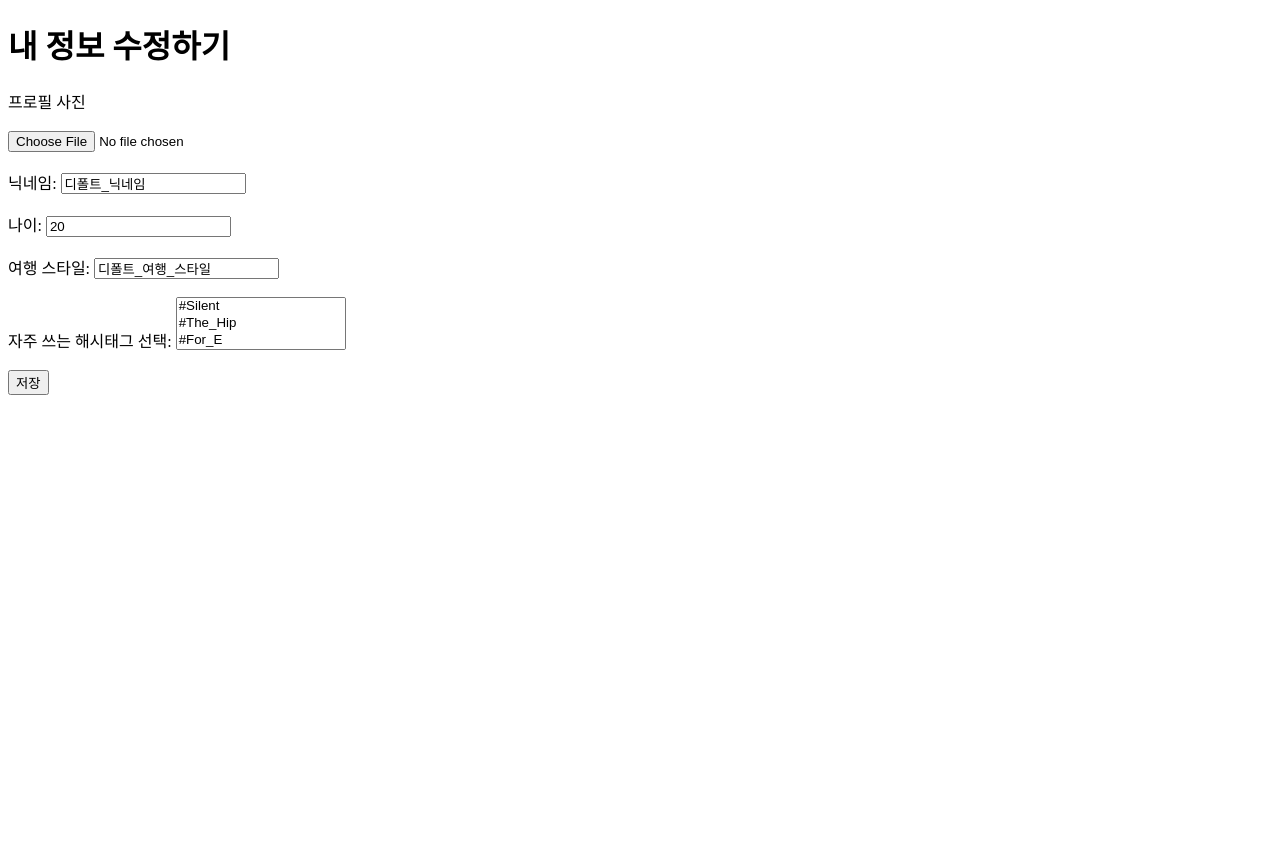
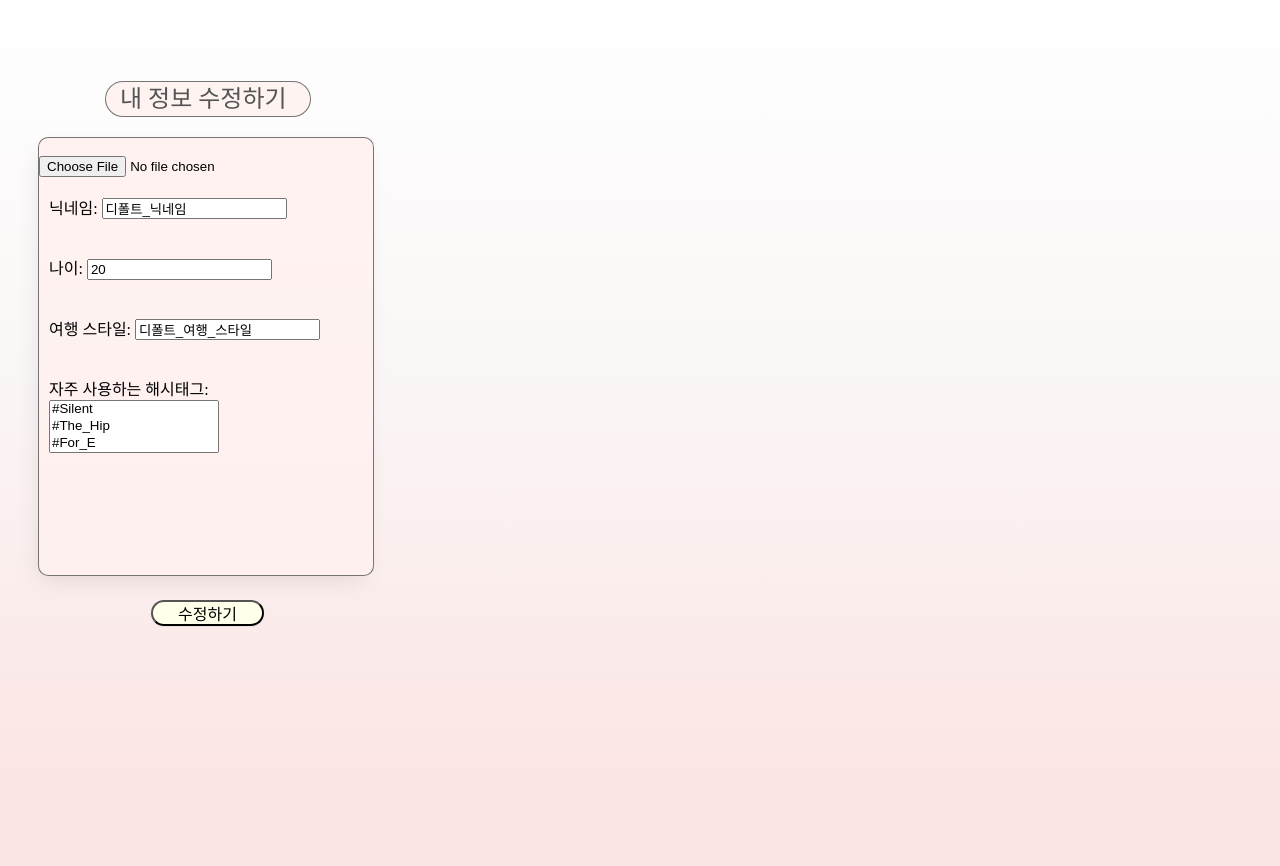
Before and after one commit to nagaeng/Mapmory, a Django app: template Mapmory/mypage/templates/edit_profile.html in a window 1280 px wide. Shown: the top 866 px of the page. Before the commit the page ends 395 px from the top, so only its background shows below. Run offline with Django 4.2, Linux system fonts and the light colour scheme; the template is opened without the code that fills it: values that come from a table or form of the project are taken from there, others are empty; data comes from the database, SQL or seed files in the repository; some web fonts are replaced.

Commit message:
design: 마이페이지, 내정보수정하기

```diff
--- a/Mapmory/mypage/templates/edit_profile.html
+++ b/Mapmory/mypage/templates/edit_profile.html
@@ -1,15 +1,31 @@
+{% load static %}
 <!DOCTYPE html>
 <html>
 <head>
-    <title>edit_profile</title>
+    <title>마이페이지 내 정보 수정하기</title>
+    <!--배경색, 폰트-->
+    <link rel="stylesheet" href="{% static 'css/main.css' %}">
+    <!--아이콘-->
+    <link href="https://fonts.googleapis.com/icon?family=Material+Icons" rel="stylesheet">
+    <!--글쓰기-->
+    <link rel="stylesheet" type="text/css" href="{% static 'css/_6_2myPage_edit.css' %}">
+
 </head>
 <body>
-    <h1>내 정보 수정하기</h1>
+    <!--내정보수정하기제목-->
+    <div class="myinfoedit" style="width: 204px; height: 34px; left: 97px; top: 73px; position: absolute">
+        <div class="back"></div>
+        <div class="text">내 정보 수정하기</div>
+      </div>
+
+
+
         <form method="post" enctype="multipart/form-data">
+            <div class="nemoBack">
             {% csrf_token %}
-        <label for="{{ form.profile_picture.id_for_label }}">프로필 사진</label><br>
+            <!--프로필사진-->
             {% if form.instance.profile_picture %}
-            <img src="{{ form.instance.profile_picture.url }}" alt="프로필 사진">
+                <img height="100" width="100" src="{{ form.instance.profile_picture.url }}" alt="프로필 사진">
             {% endif %}<br>
             {{ form.profile_picture }}
             {% if form.profile_picture.errors %}
@@ -20,6 +36,9 @@
                 </ul>
             {% endif %}
             <br><br>
+
+            <!-- 닉네임 -->
+            <div class="nickname">
                 <label for="{{ form.nickname.id_for_label }}">닉네임: </label>
                 {{ form.nickname }}
                 {% if form.nickname.errors %}
@@ -29,7 +48,12 @@
                         {% endfor %}
                     </ul>
                 {% endif %}
+            </div>
+
             <br><br>
+
+            <!-- 나이 -->
+            <div class="age">
                 <label for="{{ form.age.id_for_label }}">나이: </label>
                 {{ form.age }}
                 {% if form.age.errors %}
@@ -39,7 +63,11 @@
                         {% endfor %}
                     </ul>
                 {% endif %}
+            </div>
+
             <br><br>
+            <!-- 여행스타일 -->
+            <div class="travelSt">
                 <label for="{{ form.travel_style.id_for_label }}">여행 스타일: </label>
                 {{ form.travel_style }}
                 {% if form.travel_style.errors %}
@@ -49,15 +77,28 @@
                         {% endfor %}
                     </ul>
                 {% endif %}
+            </div>
+
             <br><br>
-        <label for="hashtags">자주 쓰는 해시태그 선택: </label>
+            <!-- 자주 사용하는 해시태그 -->
+            <div class="usuallyUsedHT">
+                <label for="hashtags">자주 사용하는 해시태그: </label>
                 <select name="hashtags" multiple size="3">
                     {% for tag in hashtag_list %}
                         <option value="{{ tag.name }}">{{ tag.name }}</option>
                     {% endfor %}
                 </select>
+            </div>
+
+
             <br><br>
-        <button type="submit">저장</button>
+
+        </div>
+        <!-- 수정하기 버튼 -->
+        <button type="submit">수정하기</button>
     </form>
+
+
+
 </body>
 </html>
--- /dev/null
+++ b/Mapmory/static/css/_6_2myPage_edit.css
@@ -0,0 +1,68 @@
+/*나의정보수정하기제목*/
+.myinfoedit > .back{
+    width: 204px; height: 34px;
+    left: 0px; top: 0px; position: absolute;
+    background: rgba(255, 240, 239, 0.79);
+    border-radius: 50px;
+     border: 0.15px rgba(84.26, 84.26, 84.26, 0.80) solid;
+}
+
+.myinfoedit > .text{
+    left: 15px; top: 8px;
+    position: absolute;
+    text-align: center;
+    color: #545454;
+    font-size: 24px;
+    font-weight: 500;
+    line-height: 20px;
+    word-wrap: break-word;
+}
+
+/* 네모난상자 */
+.nemoBack{
+    width: 334px; height: 437px;
+    left: 30px; top: 129px;
+    position: absolute;
+    background: rgba(255, 240, 239, 0.79);
+    box-shadow: -4px 9px 25px -6px rgba(0, 0, 0, 0.10);
+    border-radius: 10px;
+    border: 0.15px rgba(84.26, 84.26, 84.26, 0.80) solid;
+}
+/* 프로필사진 */
+.nemoBack > img{
+    padding-top: 10px; padding-left: 10px;
+}
+
+/* 닉네임 */
+.nickname{
+    padding-left: 10px;
+}
+/* 나이 */
+.age{
+    padding-left: 10px;
+}
+
+/* 여행스타일 */
+.travelSt{
+    padding-left: 10px;
+}
+
+/* 자주사용하는해시태그 */
+.usuallyUsedHT{
+    padding-left: 10px;
+}
+
+/* 수정하기버튼 */
+body > form > button{
+    width: 113px; height: 26px;
+    background: #FFFFEA; border-radius: 50px;
+    left: 143px; top: 592px;
+    position: absolute;
+    box-shadow: 0px 1px 2px rgba(0, 0, 0, 0.06);
+    justify-content: center;
+    align-items: center;
+    display: inline-flex;
+    font-family: Gmarket Sans TTF;
+    font-weight: 400;
+    font-size: 16px;
+}
```
Also changed, not shown: Mapmory/mypage/templates/mypage.html (+49 -12 lines), Mapmory/static/css/_6_1myPage.css (+15 -104 lines), Mapmory/mypage/migrations/0002_alter_userprofile_nickname_and_more.py (added). Lines whose indentation alone changed are shown as unchanged.
